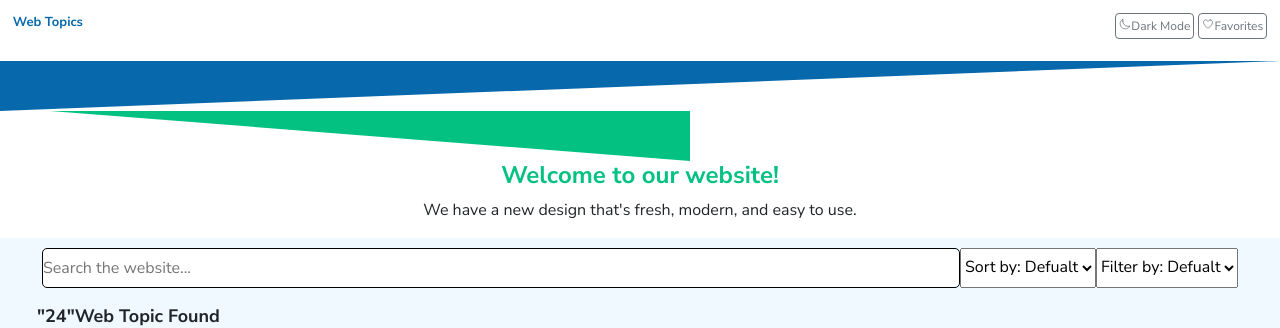
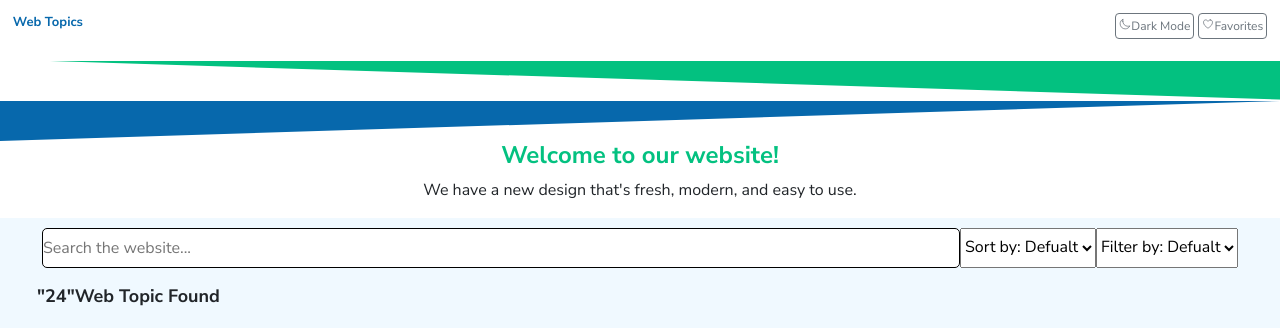
Before and after one commit to JSD-0723/Mostafa-Al-Haj-Qasem, a plain HTML site: page index.html in a window 1280 px wide. Shown: the top 328 px of the page. Drawn offline with nearby package versions, Linux system fonts and the light colour scheme.

Commit message:
last update

```diff
--- a/index.html
+++ b/index.html
@@ -44,10 +44,10 @@
           </button>
         </div>
       </div>
-      <!-- to make the shap -->
+      <!-- to make the shape -->
       <div class="triangles">
+        <div class="green-triangle"></div>
         <div class="blue-triangle"></div>
-        <div class="green-triangle"></div>
       </div>
       <div class="welcome">
         <h4>Welcome to our website!</h4>
--- a/style.css
+++ b/style.css
@@ -8,6 +8,7 @@
     display: flex;
     justify-content: space-between;
     margin: 1%;
+    /* height: 10%; */
 }
 
 .title p {
@@ -27,25 +28,25 @@
     display: inline;
 }
 
+.triangles{
+    height: 10%;
+}
 
 .blue-triangle{
-    width: 0;
-    height: 0;
     border-left: 100vw solid var(--brand-primary);
     border-right: 50px solid transparent;
-    border-bottom: 50px solid transparent;
+    border-bottom: 40px solid transparent;
 }
 
 .green-triangle{
-    width: 0;
-    height: 0;
     border-left: 50px solid transparent;
-    border-right: 50vw solid var(--brand-secondary);
-    border-bottom: 50px solid transparent;
+    border-right: 100vw solid var(--brand-secondary);
+    border-bottom: 40px solid transparent;
 }
 
 .welcome{
     text-align: center;
+
 }
 
 h4{
```
Also changed, not shown: 1 other file.
